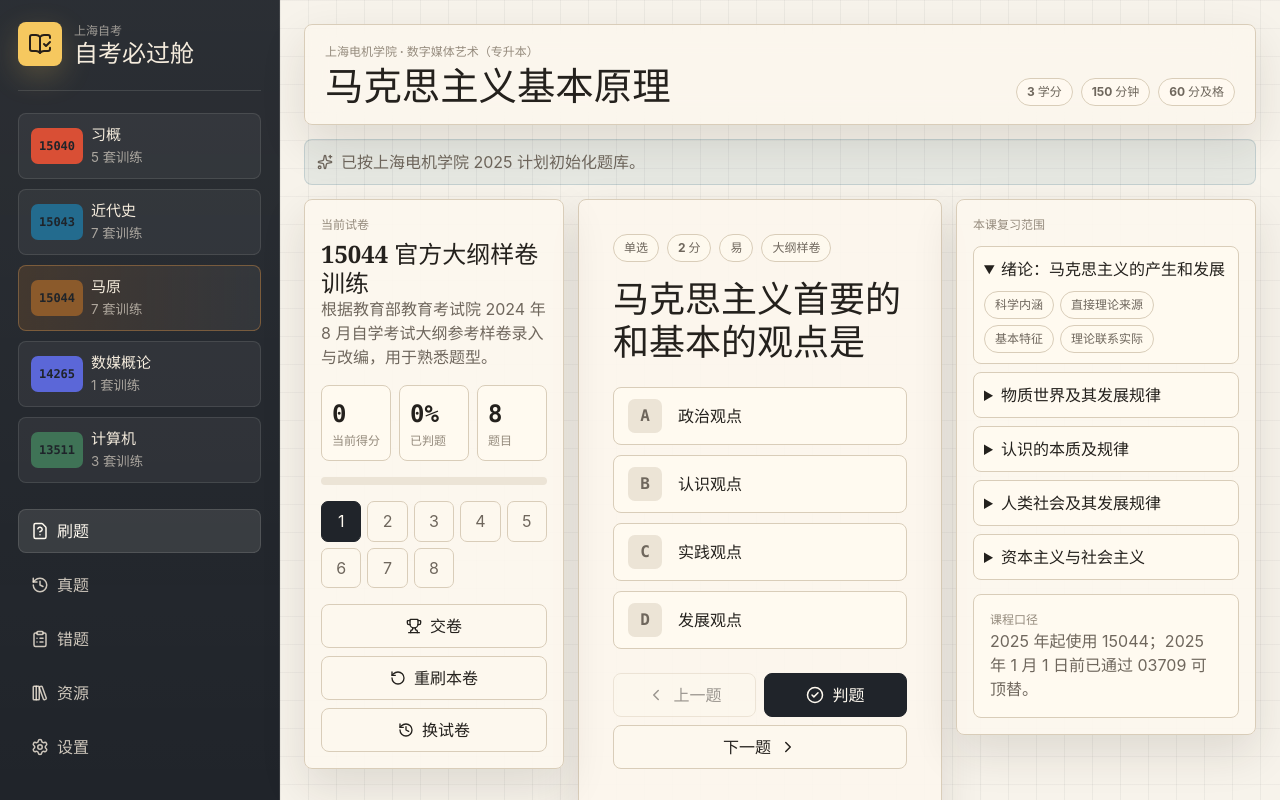
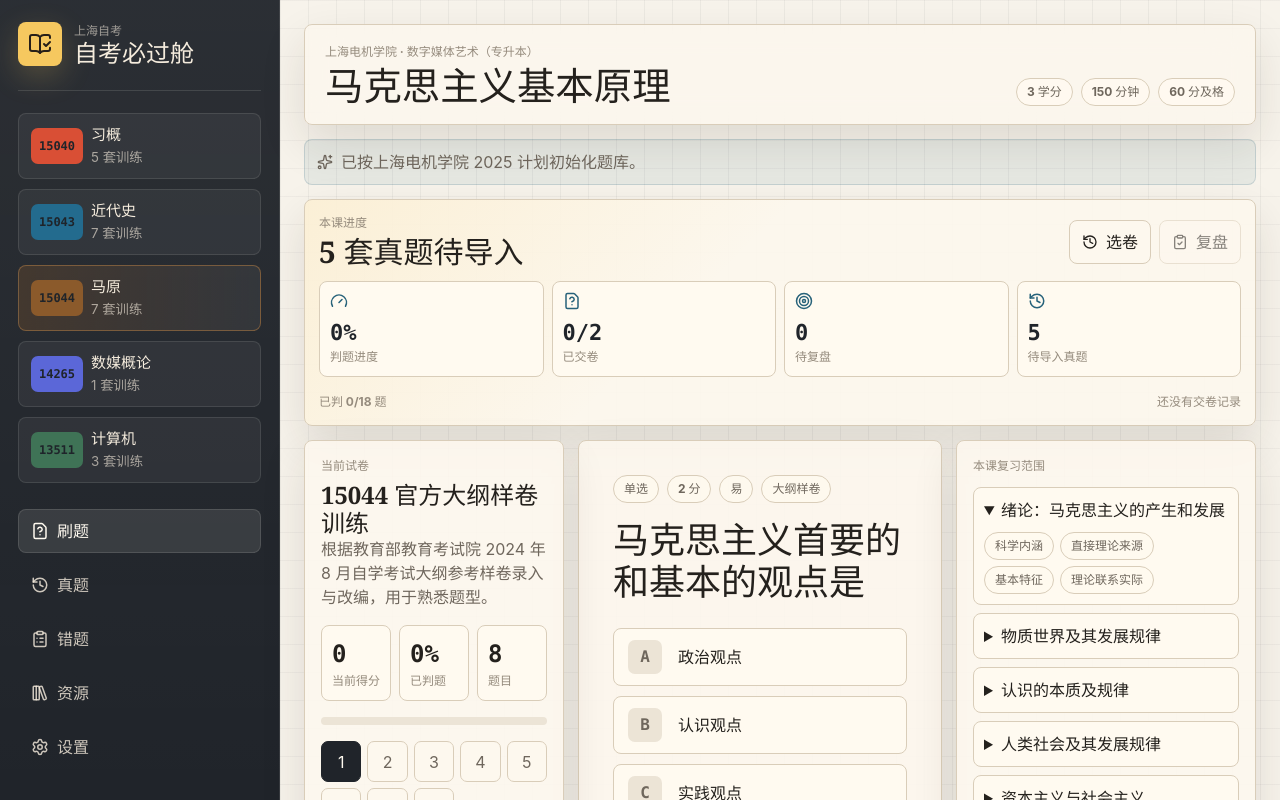
Before and after one commit to heweitianqing/zikao-biguo, a React (Vite) app: page / in a window 1280 px wide. Shown: the top 800 px of the page. Built offline with nearby package versions, Linux system fonts and the light colour scheme.

Commit message:
Add course progress overview

```diff
--- a/src/App.css
+++ b/src/App.css
@@ -68,6 +68,7 @@
 
 .course-button,
 .rail-nav button,
+.progress-actions button,
 .paper-actions button,
 .question-actions button,
 .report-actions button,
@@ -106,6 +107,7 @@
 
 .course-button:hover,
 .rail-nav button:hover,
+.progress-actions button:hover,
 .paper-actions button:hover,
 .question-actions button:hover,
 .resource-box button:hover,
@@ -227,6 +229,95 @@
   border-radius: var(--radius);
 }
 
+.course-progress-board {
+  display: grid;
+  gap: 12px;
+  margin-bottom: 14px;
+  padding: 14px;
+  background:
+    linear-gradient(135deg, rgba(246, 200, 95, 0.16), transparent 42%),
+    rgba(253, 248, 238, 0.9);
+  border: 1px solid var(--line);
+  border-radius: var(--radius);
+  box-shadow: var(--shadow);
+}
+
+.progress-head,
+.progress-foot {
+  display: flex;
+  align-items: center;
+  justify-content: space-between;
+  gap: 12px;
+}
+
+.progress-head strong {
+  display: block;
+  margin-top: 4px;
+  font-family: var(--serif);
+  font-size: clamp(20px, 2.4vw, 30px);
+  line-height: 1.08;
+}
+
+.progress-actions {
+  display: flex;
+  flex-wrap: wrap;
+  gap: 8px;
+}
+
+.progress-actions button:disabled {
+  cursor: not-allowed;
+  opacity: 0.54;
+  transform: none;
+}
+
+.progress-metrics {
+  display: grid;
+  grid-template-columns: repeat(4, minmax(0, 1fr));
+  gap: 8px;
+}
+
+.progress-metrics div {
+  min-width: 0;
+  padding: 10px;
+  background: var(--paper-strong);
+  border: 1px solid var(--line);
+  border-radius: var(--radius);
+}
+
+.progress-metrics svg {
+  color: var(--blue);
+}
+
+.progress-metrics strong,
+.progress-metrics span,
+.progress-foot span {
+  display: block;
+}
+
+.progress-metrics strong {
+  margin-top: 6px;
+  color: var(--night);
+  font-family: var(--mono);
+  font-size: 22px;
+  line-height: 1;
+}
+
+.progress-metrics span,
+.progress-foot span {
+  margin-top: 4px;
+  color: var(--ink-muted);
+  font-size: 12px;
+  font-weight: 700;
+}
+
+.progress-foot {
+  align-items: flex-start;
+}
+
+.progress-foot span:last-child {
+  text-align: right;
+}
+
 .practice-grid {
   display: grid;
   grid-template-columns: 260px minmax(0, 1fr) 300px;
@@ -1582,6 +1673,24 @@
 
   .topbar-stats {
     justify-content: flex-start;
+  }
+
+  .progress-head,
+  .progress-foot {
+    display: grid;
+    justify-content: stretch;
+  }
+
+  .progress-actions {
+    justify-content: flex-start;
+  }
+
+  .progress-metrics {
+    grid-template-columns: repeat(2, minmax(0, 1fr));
+  }
+
+  .progress-foot span:last-child {
+    text-align: left;
   }
 
   .question-card {
@@ -1735,6 +1844,10 @@
     grid-template-columns: 1fr;
   }
 
+  .progress-metrics {
+    grid-template-columns: 1fr;
+  }
+
   .builder-fields {
     grid-template-columns: 1fr;
   }
--- a/src/App.tsx
+++ b/src/App.tsx
@@ -5,10 +5,12 @@ import {
   ChevronLeft,
   ChevronRight,
   ClipboardList,
+  ClipboardCheck,
   Copy,
   Download,
   ExternalLink,
   FileQuestion,
+  Gauge,
   History,
   Import,
   KeyRound,
@@ -19,6 +21,7 @@ import {
   Search,
   Settings,
   Sparkles,
+  Target,
   Trophy,
   Upload,
   XCircle,
@@ -64,6 +67,22 @@ type MistakeReviewItem = {
   earned: number
 }
 
+type CourseProgressSummary = {
+  readyPapers: number
+  pendingPapers: number
+  submittedPapers: number
+  inProgressPapers: number
+  checkedQuestions: number
+  totalQuestions: number
+  wrongQuestions: number
+  lastScore?: {
+    paperTitle: string
+    score: number
+    totalScore: number
+    pass: boolean
+  }
+}
+
 function createAttempt(paper: Paper) {
   return {
     paperId: paper.id,
@@ -160,6 +179,69 @@ function getPaperTimelineStatus(paper: Paper, questions: Question[], attempt: Pa
   }
 }
 
+function getCourseProgressSummary(
+  papers: Paper[],
+  questionById: Map<string, Question>,
+  attempts: Record<string, PaperAttempt>,
+  passScore: number,
+): CourseProgressSummary {
+  const readyPapers = papers.filter((paper) => paper.status === 'ready')
+  const submittedAttempts = readyPapers
+    .map((paper) => ({ paper, attempt: attempts[paper.id] }))
+    .filter((item): item is { paper: Paper; attempt: PaperAttempt } => Boolean(item.attempt?.submittedAt))
+    .sort((a, b) => (b.attempt.submittedAt ?? '').localeCompare(a.attempt.submittedAt ?? ''))
+
+  const checkedQuestionIds = new Set<string>()
+  const wrongQuestionIds = new Set<string>()
+
+  readyPapers.forEach((paper) => {
+    const attempt = attempts[paper.id]
+    if (!attempt) return
+
+    paper.questionIds.forEach((id) => {
+      const question = questionById.get(id)
+      const record = attempt.answers[id]
+      if (!question || !record?.checked) return
+      checkedQuestionIds.add(id)
+      if (getQuestionScore(question, record) < question.points) {
+        wrongQuestionIds.add(id)
+      }
+    })
+  })
+
+  const lastSubmitted = submittedAttempts[0]
+  const lastQuestions = lastSubmitted?.paper.questionIds
+    .map((id) => questionById.get(id))
+    .filter((question): question is Question => Boolean(question))
+  const lastPossibleScore = lastQuestions?.reduce((sum, question) => sum + question.points, 0) ?? 0
+  const lastEarnedScore =
+    lastQuestions?.reduce((sum, question) => sum + getQuestionScore(question, lastSubmitted?.attempt.answers[question.id]), 0) ?? 0
+  const lastScaledScore =
+    lastSubmitted && lastPossibleScore ? Math.round((lastEarnedScore / lastPossibleScore) * lastSubmitted.paper.totalScore) : undefined
+
+  return {
+    readyPapers: readyPapers.length,
+    pendingPapers: papers.filter((paper) => paper.status !== 'ready').length,
+    submittedPapers: submittedAttempts.length,
+    inProgressPapers: readyPapers.filter((paper) => {
+      const attempt = attempts[paper.id]
+      return Boolean(attempt && !attempt.submittedAt && Object.keys(attempt.answers).length)
+    }).length,
+    checkedQuestions: checkedQuestionIds.size,
+    totalQuestions: readyPapers.reduce((sum, paper) => sum + paper.questionIds.length, 0),
+    wrongQuestions: wrongQuestionIds.size,
+    lastScore:
+      lastSubmitted && lastScaledScore !== undefined
+        ? {
+            paperTitle: lastSubmitted.paper.title,
+            score: lastScaledScore,
+            totalScore: lastSubmitted.paper.totalScore,
+            pass: lastScaledScore >= passScore,
+          }
+        : undefined,
+  }
+}
+
 function App() {
   const [state, setState] = useState<AppState>(() => loadState(defaultState))
   const [imports, setImports] = useState<ImportedBank>(() => loadImports())
@@ -179,6 +261,7 @@ function App() {
   const coursePapers = visiblePapers
     .filter((paper) => paper.courseId === selectedCourse.id)
     .sort((a, b) => b.year - a.year || a.title.localeCompare(b.title))
+  const courseProgress = getCourseProgressSummary(coursePapers, questionById, state.attempts, selectedCourse.passScore)
   const selectedPaper =
     (reviewPaper?.id === state.selectedPaperId ? reviewPaper : undefined) ??
     visiblePapers.find((paper) => paper.id === state.selectedPaperId && paper.courseId === selectedCourse.id) ??
@@ -728,6 +811,13 @@ function App() {
           <Sparkles size={16} />
           <span>{notice}</span>
         </div>
+
+        <CourseProgressBoard
+          course={selectedCourse}
+          summary={courseProgress}
+          onOpenPapers={() => patchState({ view: 'papers' })}
+          onOpenMistakes={() => patchState({ view: 'mistakes' })}
+        />
 
         {state.view === 'practice' && (
           <section className="practice-grid">
@@ -1008,6 +1098,79 @@ function App() {
         ))}
       </nav>
     </main>
+  )
+}
+
+function CourseProgressBoard({
+  course,
+  summary,
+  onOpenPapers,
+  onOpenMistakes,
+}: {
+  course: Course
+  summary: CourseProgressSummary
+  onOpenPapers: () => void
+  onOpenMistakes: () => void
+}) {
+  const checkedRate = summary.totalQuestions ? Math.round((summary.checkedQuestions / summary.totalQuestions) * 100) : 0
+  const nextAction = summary.wrongQuestions
+    ? `${summary.wrongQuestions} 题需要回看`
+    : summary.pendingPapers
+      ? `${summary.pendingPapers} 套真题待导入`
+      : summary.readyPapers
+        ? '继续保持刷题手感'
+        : '先补入一套真题'
+
+  return (
+    <section className="course-progress-board" aria-label={`${course.shortName} 学习进度`}>
+      <div className="progress-head">
+        <div>
+          <p className="eyebrow">本课进度</p>
+          <strong>{nextAction}</strong>
+        </div>
+        <div className="progress-actions">
+          <button type="button" onClick={onOpenPapers}>
+            <History size={16} />
+            选卷
+          </button>
+          <button type="button" onClick={onOpenMistakes} disabled={!summary.wrongQuestions}>
+            <ClipboardCheck size={16} />
+            复盘
+          </button>
+        </div>
+      </div>
+
+      <div className="progress-metrics">
+        <div>
+          <Gauge size={18} />
+          <strong>{checkedRate}%</strong>
+          <span>判题进度</span>
+        </div>
+        <div>
+          <FileQuestion size={18} />
+          <strong>{summary.submittedPapers}/{summary.readyPapers}</strong>
+          <span>已交卷</span>
+        </div>
+        <div>
+          <Target size={18} />
+          <strong>{summary.wrongQuestions}</strong>
+          <span>待复盘</span>
+        </div>
+        <div>
+          <History size={18} />
+          <strong>{summary.pendingPapers}</strong>
+          <span>待导入真题</span>
+        </div>
+      </div>
+
+      <div className="progress-foot">
+        <span>
+          已判 {summary.checkedQuestions}/{summary.totalQuestions} 题
+          {summary.inProgressPapers ? ` · ${summary.inProgressPapers} 套进行中` : ''}
+        </span>
+        <span>{summary.lastScore ? `最近 ${summary.lastScore.score}/${summary.lastScore.totalScore} · ${summary.lastScore.paperTitle}` : '还没有交卷记录'}</span>
+      </div>
+    </section>
   )
 }
 
```
Also changed, not shown: 1 other file (tests, documents, lock files or other folders).
